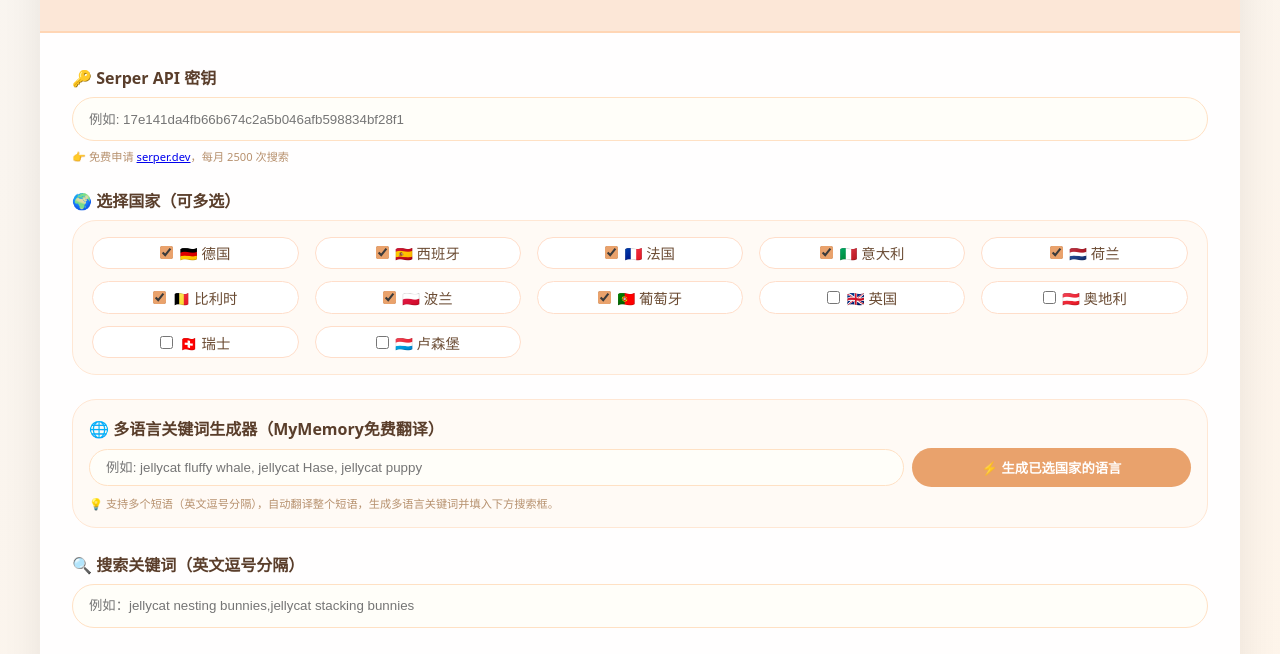
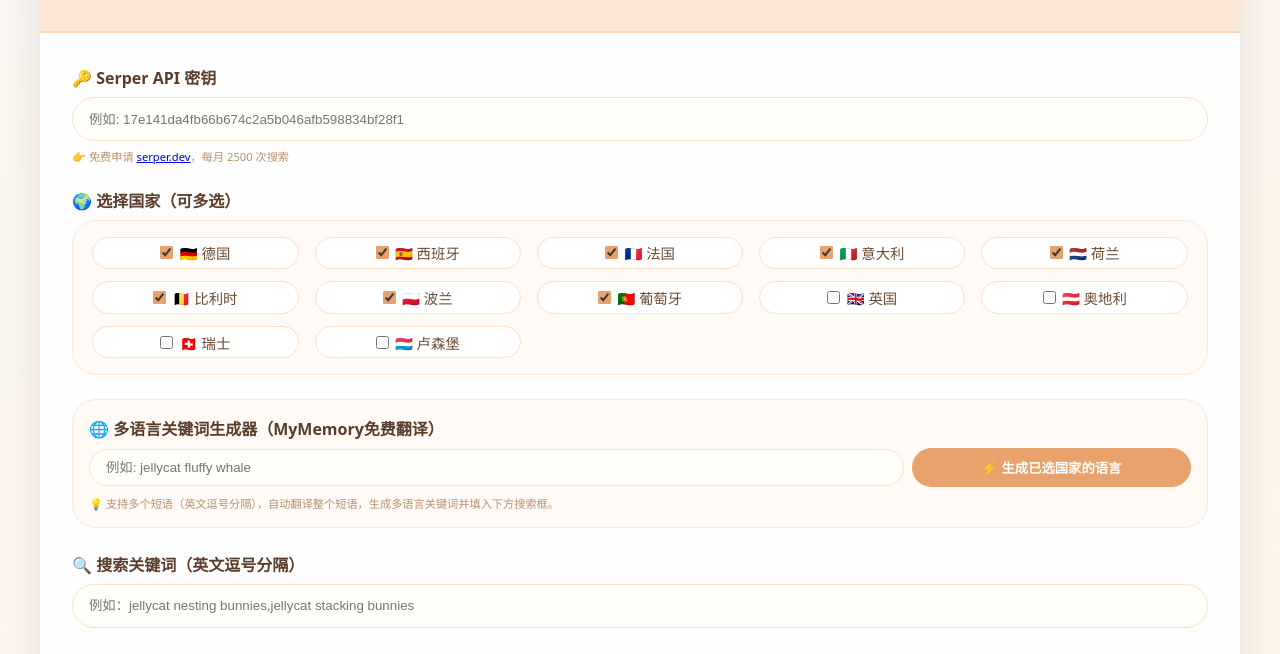
Before and after one commit to zhangdingji520/jellycat1, a website: page index.html in a window 1280 px wide. Shown: the part 135-789 px from the top of the page. Drawn offline with Linux system fonts and the light colour scheme.

Commit message:
更新 index.html

```diff
--- a/index.html
+++ b/index.html
@@ -163,7 +163,7 @@
         <div class="keyword-generator">
             <label>🌐 多语言关键词生成器（MyMemory免费翻译）</label>
             <div class="generator-row">
-                <input type="text" id="productNameInput" placeholder="例如: jellycat fluffy whale, jellycat Hase, jellycat puppy">
+                <input type="text" id="productNameInput" placeholder="例如: jellycat fluffy whale">
                 <button id="generateLangBtn">⚡ 生成已选国家的语言</button>
             </div>
             <div class="subnote">💡 支持多个短语（英文逗号分隔），自动翻译整个短语，生成多语言关键词并填入下方搜索框。</div>
```
